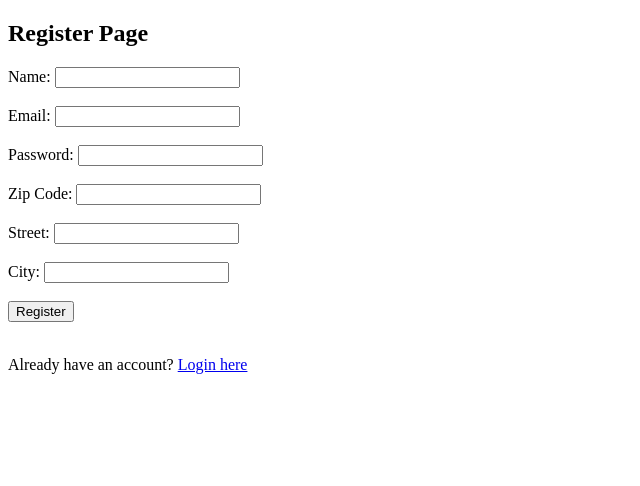
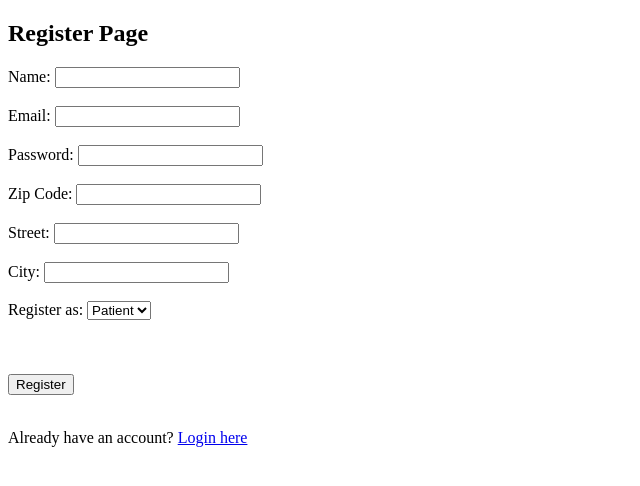
Before and after one commit to chrisvobi/cureLink-netcomp-hackathon, a Flask app: page /register in a window 1280 px wide. Shown: the top 486 px of the page, without its empty margins (0-640 px from the left). Run offline with Flask 3, Linux system fonts and the light colour scheme; parts of the project's set-up code (start-up, migrations or seed data) failed here and were passed over.

Commit message:
added registration for doctor

```diff
--- a/routes/register_route.py
+++ b/routes/register_route.py
@@ -4,9 +4,10 @@ from utils.db_connection import get_db_connection
 from utils.valid_email import is_valid_email
 from utils.valid_zipcode import is_valid_zip
 
-def get_first_available_patient_id(cursor):
-    """Finds the first available patient_id in the patients table."""
-    cursor.execute("SELECT patient_id FROM patients ORDER BY patient_id ASC")
+def get_first_available_id(cursor, table_name, id_column):
+    """Finds the first available ID in the given table."""
+    query = f"SELECT {id_column} FROM {table_name} ORDER BY {id_column} ASC"
+    cursor.execute(query)
     existing_ids = [row[0] for row in cursor.fetchall()]
 
     # Find the smallest missing number in the sequence
@@ -45,6 +46,9 @@ def init_register_route(app):
             zip_code = request.form['zip_code']
             street = request.form['street']
             city = request.form['city']
+            user_type = request.form['user_type']
+
+            specialty = request.form.get('specialty') if user_type == "doctor" else None  # Only get if doctor
 
             if not is_valid_email(email):
                 flash("Invalid email format!", "danger")
@@ -57,6 +61,7 @@ def init_register_route(app):
             if not name or not email or not password or not zip_code or not street or not city:
                 flash("All fields are required!", "danger")
                 return render_template('register.html')
+
             # Hash the password before storing it
             hashed_password = generate_password_hash(password, method='pbkdf2:sha512')
 
@@ -71,20 +76,29 @@ def init_register_route(app):
                 db.close()
                 return render_template('register.html')
 
-            # Check if the email already exists
+            # Check if the email already exists in patients or doctors
             cursor.execute("SELECT * FROM patients WHERE email = %s", (email,))
-            existing_user = cursor.fetchone()
+            existing_patient = cursor.fetchone()
 
-            if existing_user:
+            cursor.execute("SELECT * FROM doctors WHERE email = %s", (email,))
+            existing_doctor = cursor.fetchone()
+
+            if existing_patient or existing_doctor:
                 flash("Email is already registered. Please log in.", "danger")
             else:
+                if user_type == "patient":
+                    patient_id = get_first_available_id(cursor, "patients", "patient_id")
+                    cursor.execute(
+                        "INSERT INTO patients (patient_id, name, email, password, zip_code, street) VALUES (%s, %s, %s, %s, %s, %s)",
+                        (patient_id, name, email, hashed_password, zip_code, street)
+                    )
+                elif user_type == "doctor":
+                    doctor_id = get_first_available_id(cursor, "doctors", "doctor_id")
+                    cursor.execute(
+                        "INSERT INTO doctors (doctor_id, name, email, password, zip_code, street, specialty) VALUES (%s, %s, %s, %s, %s, %s, %s)",
+                        (doctor_id, name, email, hashed_password, zip_code, street, specialty)
+                    )
 
-                patient_id = get_first_available_patient_id(cursor)
-
-                cursor.execute(
-                    "INSERT INTO patients (patient_id, name, email, password, zip_code, street) VALUES (%s, %s, %s, %s, %s, %s)",
-                    (patient_id, name, email, hashed_password, zip_code, street)
-                )
                 db.commit()
                 flash("Registration successful! You can now log in.", "success")
                 return redirect(url_for('login'))
--- a/templates/register.html
+++ b/templates/register.html
@@ -31,6 +31,37 @@
         <label>City:</label>
         <input type="text" name="city" required><br><br>
 
+        <label>Register as:</label>
+        <select name="user_type" id="user_type" required onchange="toggleSpecialtyField()">
+            <option value="patient">Patient</option>
+            <option value="doctor">Doctor</option>
+        </select>
+        <br><br>
+
+        <!-- Specialty field (hidden by default) -->
+        <div id="specialty_field" style="display: none;">
+            <label>Specialty:</label>
+            <input type="text" name="specialty" id="specialty">
+            <br><br>
+        </div>
+
+        <script>
+        function toggleSpecialtyField() {
+            var userType = document.getElementById("user_type").value;
+            var specialtyField = document.getElementById("specialty_field");
+
+            if (userType === "doctor") {
+                specialtyField.style.display = "block";
+                document.getElementById("specialty").setAttribute("required", "true");
+            } else {
+                specialtyField.style.display = "none";
+                document.getElementById("specialty").removeAttribute("required");
+            }
+        }
+        </script>
+
+        <br><br>
+
         <button type="submit">Register</button>
     </form>
 
```
